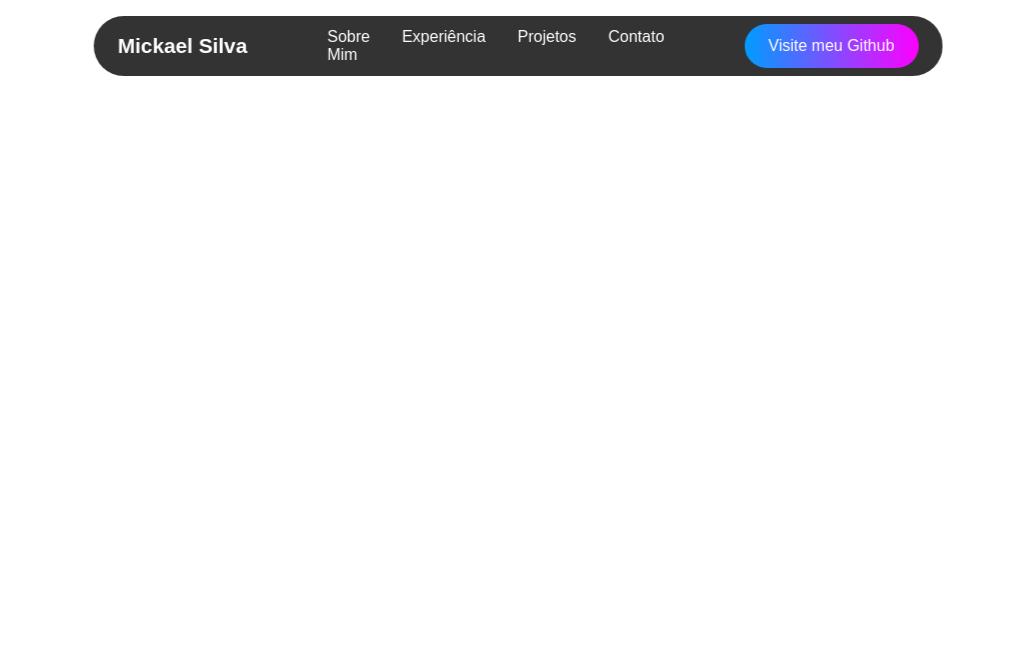
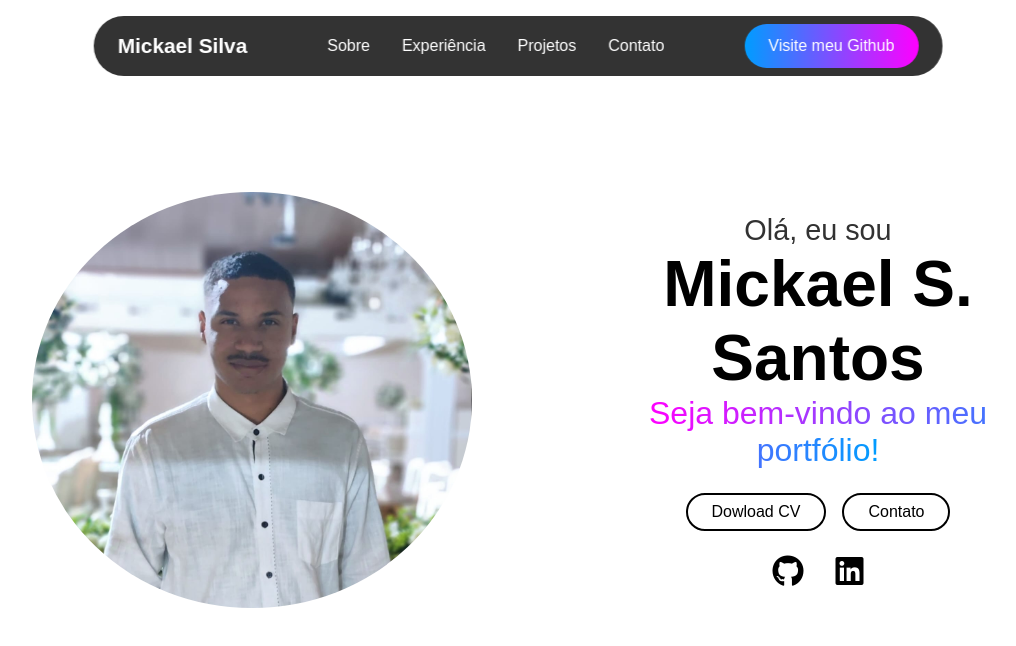
Before and after one commit to Mickaeldev777/Portfolio, a plain HTML site: page index.html in a window 1280 px wide. Shown: the whole page, without its empty margins (122-1138 px from the left). Drawn offline with Linux system fonts and the light colour scheme.

Commit message:
atualizei

```diff
--- a/index.html
+++ b/index.html
@@ -14,7 +14,7 @@
 
   <ul class="nav-links">
     <li>
-      <a href="#about">Sobre Mim</a>
+      <a href="#about">Sobre</a>
     </li>
 
     <li>
@@ -35,6 +35,31 @@
   <button class="visit-btn">Visite meu Github</button>
 </header>
 
+<section id="about" class="about">
+  <div class="about-container">
+    <img src="Imagem do WhatsApp de 2024-11-12 à(s) 00.14.32_c730701b.jpg" alt="Minha imagem">
+
+    <div class="info-box">
+
+      <div class="text">
+        <h3>Olá, eu sou</h3>
+        <h1>Mickael S. Santos</h1>
+        <span>Seja bem-vindo ao meu portfólio!</span>
+      </div>
+
+      <div class="btn-group">
+        <div class="btn">Dowload CV</div>
+        <div class="btn">Contato</div>
+      </div>
+
+      <div class="socials">
+        <i class="fa-brands fa-github"></i>
+        <i class="fa-brands fa-linkedin"></i>
+      </div>
+    </div>
+  </div>
+</section>
+
   <script src="script.js"></script>
 </body>
 </html>
--- a/style.css
+++ b/style.css
@@ -86,3 +86,95 @@ li a:hover::before {
   font-size: 2em;
   display: none;
 }
+
+section {
+  min-height: 100vh;
+  padding: 8em 12%;
+  width: 100%;
+  position: relative;
+}
+
+.about{
+  display: flex;
+  align-items: center;
+  justify-content: center;
+}
+
+.about .about-container {
+  display: flex;
+  align-items: center;
+  justify-content: center;
+  gap: 10em;
+}
+
+.about img {
+  width: 55vh;
+  border-radius: 50%;
+}
+
+.info-box{
+  display: flex;
+  flex-direction: column;
+  text-align: center;
+  justify-content: center;
+  gap: 1.5em;
+}
+
+.info-box h3{
+  font-size: 1.8em;
+  font-weight: 500;
+  opacity: 0.8;
+}
+
+.info-box h1 {
+  font-size: 4em;
+  font-weight: 600;
+}
+
+.info-box span {
+  background: linear-gradient(to right,rgb(255, 0, 255),rgb(0, 157, 255));
+  background-clip: text;
+  color: transparent;
+  font-size: 2em;
+}
+
+.btn-group {
+  display: flex;
+  gap: 1em;
+  display: flex;
+  align-items: center;
+  justify-content: center;
+}
+
+.btn {
+  border-radius: 3em;
+  padding: 0.5em 1.5em;
+  border: 2px solid black;
+  cursor: pointer;
+  font-weight: 500;
+  white-space: nowrap;
+  transition: 0.2s ease-in-out;
+
+}
+
+.btn:hover {
+  background-color: black;
+  color: white;
+}
+
+.socials {
+  display: flex;
+  align-items: center;
+  justify-content: center;
+  gap: 2em;
+}
+
+.socials i {
+  font-size: 2em;
+  cursor: pointer;
+  transition: 0.2s ease-in-out;
+}
+
+.socials i:hover {
+  transform: scale(1.1);
+}
```
Also changed, not shown: Imagem do WhatsApp de 2024-11-12 à(s) 00.14.32_c730701b.jpg (added).
